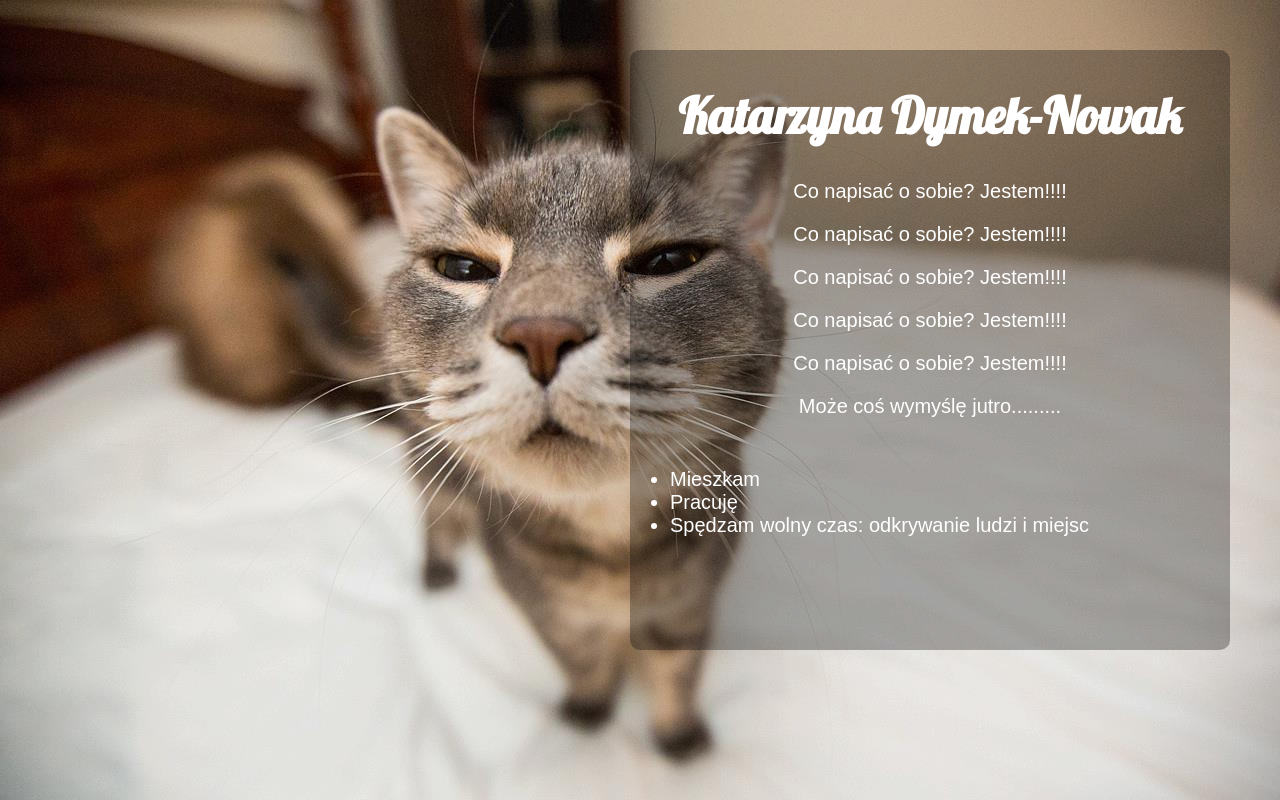
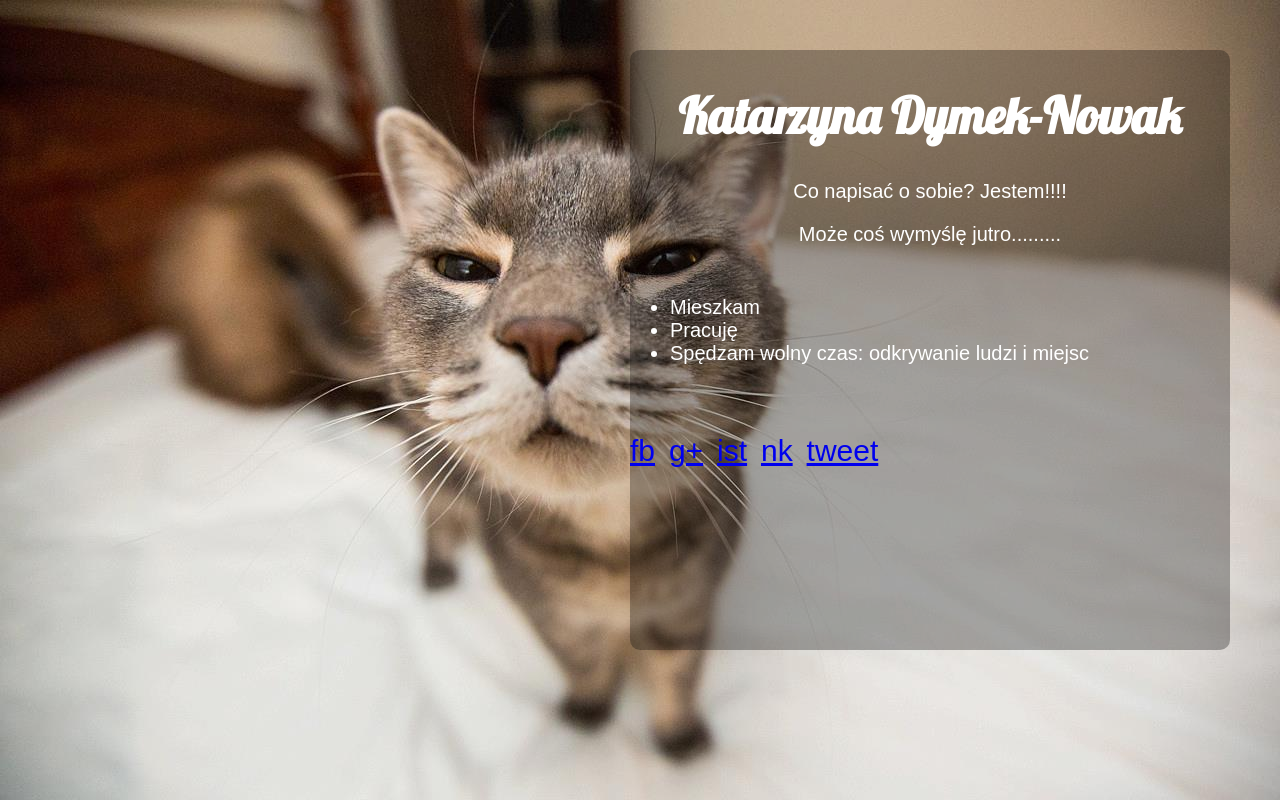
Before and after one commit to kdn222/aboutme, a plain HTML site: page index.html in a window 1280 px wide. Drawn offline with Linux system fonts and the light colour scheme.

Commit message:
add links social media

```diff
--- a/index.html
+++ b/index.html
@@ -12,10 +12,6 @@
       <h1>Katarzyna Dymek-Nowak</h1>
           <div class="box2">
           <p>Co napisać o sobie? Jestem!!!!</p>
-          <p>Co napisać o sobie? Jestem!!!!</p>
-          <p>Co napisać o sobie? Jestem!!!!</p>
-          <p>Co napisać o sobie? Jestem!!!!</p>
-          <p>Co napisać o sobie? Jestem!!!!</p>
           <p>Może coś wymyślę jutro.........</p>
         </div>
           <ul>
@@ -23,6 +19,18 @@
               <li>Pracuję</li>
               <li>Spędzam wolny czas: odkrywanie ludzi i miejsc</li>
           </ul>
+          <div>
+          <!-- link do fb -->
+          <a href="https://www.facebook.com" target="_blank">fb</a>
+          <!-- link do g+ -->
+          <a href="https://w://www.#.com" target="_blank">g+</a>
+          <!-- link do istagram -->
+          <a href="http://www.istagram.com" target="_blank">ist</a>
+        <!-- link do nk -->
+          <a href="https://www.#.com" target="_blank">nk</a>
+          <!-- link do tweetera -->
+          <a href="https://www.#" target="_blank">tweet</a>
+          </div>
     </div>
   </div>
 </body>
--- a/stylesheets/style.css
+++ b/stylesheets/style.css
@@ -33,7 +33,7 @@ h1{
   text-align: center;
 }
 
-p {
+p{
   font-family: Arial;
   font-size: 20px;
   color: white;
@@ -45,6 +45,10 @@ font-family: Arial;
   color: white;
 }
 
+a{
+  font-size: 30px;
+}
+
 
 /*.center*/
 do kształtów
```
